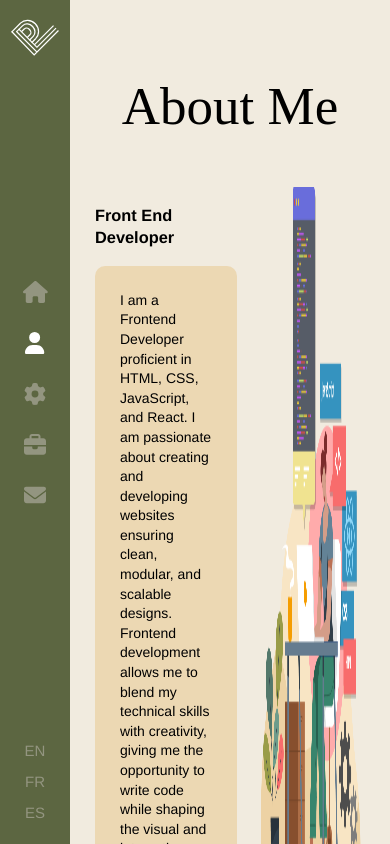
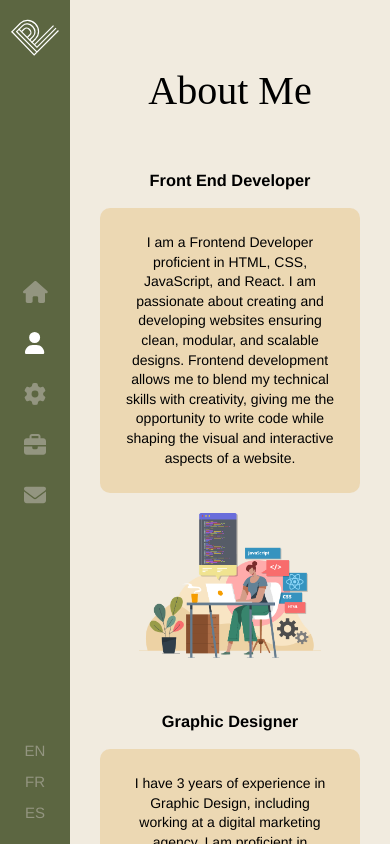
Before and after one commit to paul1n4/portfolio-v2, a React (Create React App) app: page /about in a window 390 px wide. Built offline with nearby package versions, Linux system fonts and the light colour scheme.

Commit message:
Adjust About me media queries

```diff
--- a/src/components/About/index.js
+++ b/src/components/About/index.js
@@ -1,5 +1,4 @@
 import './index.scss'
-import PVphoto from '../../assets/images/P1060299.JPG'
 import Programmer from '../../assets/images/programmer.png'
 import DesignIllustration from '../../assets/images/design_illustration.png'
 
@@ -11,17 +10,23 @@ const About = () => {
         <div className='about-text'>
           <h3>Front End Developer</h3>
           <p>I am a Frontend Developer proficient in HTML, CSS, JavaScript, and React. I am passionate about creating and developing websites ensuring clean, modular, and scalable designs. Frontend development allows me to blend my technical skills with creativity, giving me the opportunity to write code while shaping the visual and interactive aspects of a website.</p>
+        </div>
+        <div className='image'>
+          <img src={Programmer} alt='Programmer'/>
+        </div>
+      </div>
 
+      <div className='about-content'>
+        <div className='image'>
+          <img src={DesignIllustration} alt='Design Illustration'/>
         </div>
-        <img src={Programmer} alt='Programmer'/>
-      </div>
-      <div className='about-content'>
-        <img src={DesignIllustration} alt='Design Illustration'/>
-        <div className='about-text'>
+        <div className='about-text graphic-designer'>
           <h3>Graphic Designer</h3>
           <p>I have 3 years of experience in Graphic Design, including working at a digital marketing agency. I am proficient in Photoshop and Illustrator, with additional experience in Figma and After Effects. My background has equipped me with a strong eye for detail and creativity.</p>
         </div>
       </div>
+
+      <div className='spacer'></div>
     </div>
   )
 }
--- a/src/components/About/index.scss
+++ b/src/components/About/index.scss
@@ -9,25 +9,72 @@
 
   .about-content{
     display: flex;
-    justify-items: center;
+    flex-direction: row;
+    align-items: center;
     gap: 20px;
-    margin-bottom: 20px;
+    margin-bottom: 30px;
 
-    p {
-      background: rgba($color: #E2AD51, $alpha: .3);
-      padding: 25px;
-      border-radius: 10px;
-      margin: 0;
-    }
-
-    img {
-      width: 40%;
+    .image {
+      flex: 1;
+      text-align: center;
+      img{
+        width: 70%;
+      }
     }
 
     .about-text {
       display: flex;
       flex-direction: column;
       justify-content: center;
+      flex: 1;
+
+      p {
+        background: rgba($color: #E2AD51, $alpha: .3);
+        padding: 25px;
+        border-radius: 10px;
+        margin: 0;
+      }
     }
   }
+
+  .spacer {
+    height: 32px;
+  }
+
+  @media (max-width: 1000px) {
+    img {
+      width: 80%;
+    }
+
+  }
+
+  @media (max-width: 768px) {
+    .about-content{
+      flex-direction: column;
+
+      img {
+        width: 60%;
+        margin: 0 auto;
+      }
+
+      &:nth-of-type(2){
+        display: grid;
+        justify-content: center;
+        margin: 0;
+
+        .graphic-designer {
+          grid-row-start: 1;
+        }
+      }
+    }
+  }
+
+  @media (max-width: 480px) {
+    text-align: center;
+
+    h2 {
+      font-size: 40px;
+    }
+
+  }
 }
--- a/src/components/Contact/index.scss
+++ b/src/components/Contact/index.scss
@@ -1,6 +1,4 @@
 .contact-page {
-  //border: 5px solid green;
-
   h2 {
     font-size: 53px;
     font-weight: 400;
@@ -11,6 +9,11 @@
   .contact-container {
     display: flex;
     gap: 24px;
+
+    .contact-text,
+    .form-container {
+      flex: 1;
+    }
 
     .contact-text {
       p {
@@ -121,7 +124,7 @@
   @media (max-width: 480px) {
 
     h2 {
-      font-size: 32px;
+      font-size: 40px;
     }
     .contact-container {
 
--- a/src/components/Home/index.scss
+++ b/src/components/Home/index.scss
@@ -89,11 +89,10 @@
 
   @media (max-width: 500px) {
     .text-zone {
-      //border: 1px solid red;
       margin: 0 10px;
 
       h1 {
-        font-size: 32px;
+        font-size: 40px;
       }
 
       h2 {
--- a/src/components/Layout/index.scss
+++ b/src/components/Layout/index.scss
@@ -6,30 +6,19 @@
   grid-template-areas: "sidebar container";
 
   .page {
-    //border: 5px solid blue;
     grid-area: container;
     display: flex;
     overflow: auto;
   }
 
   .container {
-    //border: 2px solid red;
-    // margin: 10px;
     margin: 60px;
     flex-grow: 1;
   }
 
   @media (max-width: 768px) {
     .container {
-      margin: 25px;
+      margin: 30px;
     }
   }
-
-  // @media (max-width: 768px) {
-  //   grid-template-columns: 1fr;
-  //   grid-template-rows: auto 1fr;
-  //   grid-template-areas:
-  //     "sidebar"
-  //     "container";
-  // }
 }
--- a/src/components/Projects/index.scss
+++ b/src/components/Projects/index.scss
@@ -17,7 +17,7 @@
   }
 
   .spacer {
-    height: 32px; /* Adjust to desired spacing */
+    height: 32px;
   }
 
   // @media (max-width: 1284px) {
@@ -31,7 +31,7 @@
   @media (max-width: 480px) {
 
     h2 {
-      font-size: 32px;
+      font-size: 40px;
     }
 
     .projects-list {
```
